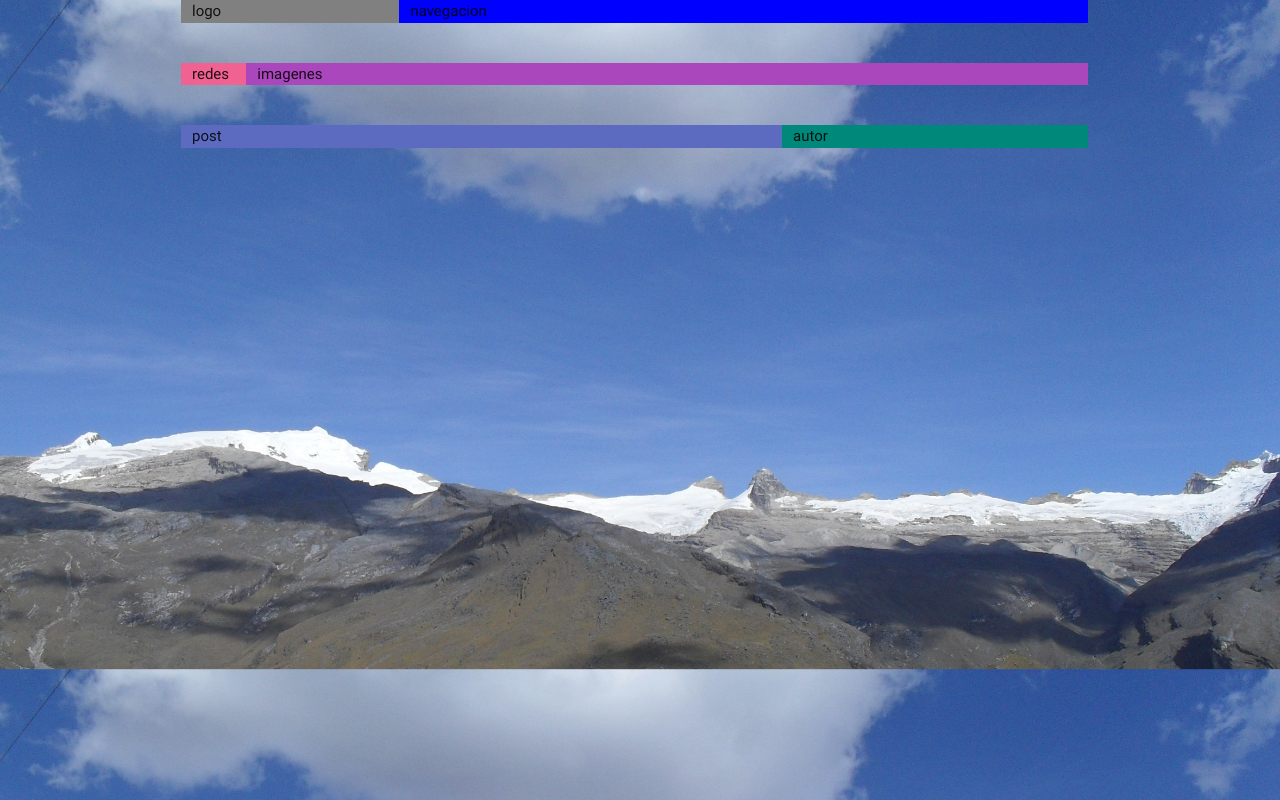
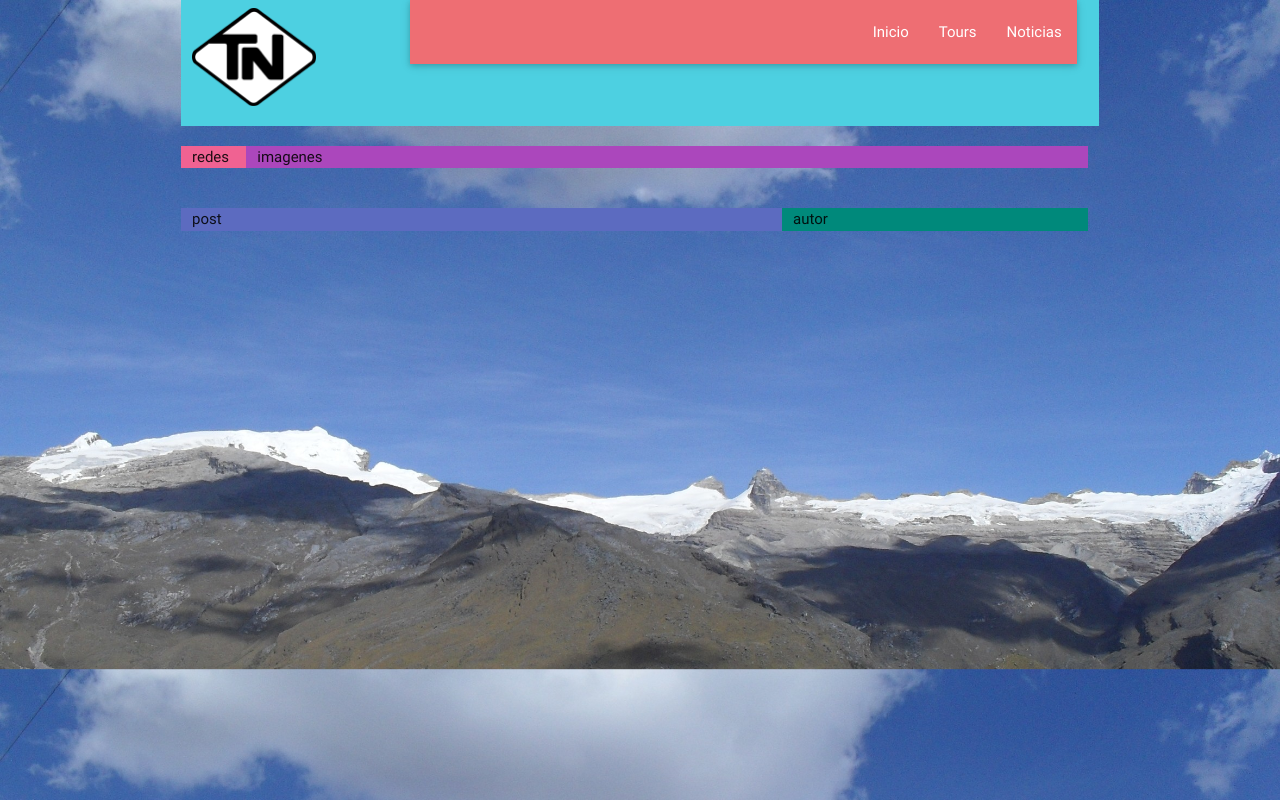
Before and after one commit to castorandres/Proyecto_Librerias, a plain HTML site: page Blog_Turismo/index.html in a window 1280 px wide. Drawn offline with nearby package versions, Linux system fonts and the light colour scheme.

Commit message:
Nav bar
Creacion del header, barra de navegacion y logo

```diff
--- a/Blog_Turismo/css/estilos.css
+++ b/Blog_Turismo/css/estilos.css
@@ -2,3 +2,9 @@ body{
   background-image: url(../img/fondo.jpg);
   background-size: 100%;
 }
+
+.logo img{
+  width: 60%;
+  margin-top: 0.5rem;
+  float: left;
+}
--- a/Blog_Turismo/index.html
+++ b/Blog_Turismo/index.html
@@ -11,12 +11,22 @@
     </head>
     <body>
       <div class="container">
-        <div class="row">
-          <div class="row col l3" style="background-color: gray">
-            logo
+        <div class="row col l12 s12 m12 #4dd0e1 cyan lighten-2">
+          <div class="row col l3 s3 m3">
+            <div class="logo alling-left">
+              <img src="img/logo.png" alt="ShareUrCode"class="logo">
+            </div>
           </div>
-          <div class="row col l9" style="background-color: blue">
-            navegacion
+          <div class="row col l9 s9 m9">
+            <nav>
+              <div class="nav-wrapper">
+                <ul id="nav-mobile" class="right hide-on-med-and-down">
+                  <li><a href="sass.html">Inicio</a></li>
+                  <li><a href="badges.html">Tours</a></li>
+                  <li><a href="collapsible.html">Noticias</a></li>
+                </ul>
+              </div>
+            </nav>
           </div>
         </div>
         <div class="row">
```
